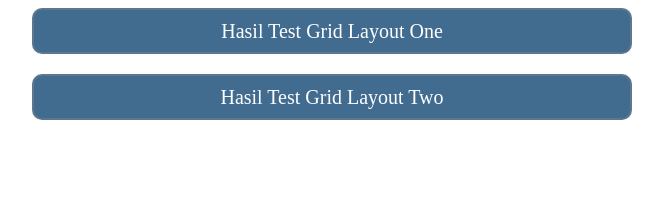
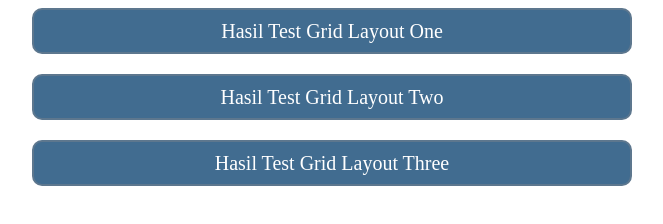
Before and after one commit to fitrifityanto/test-mySkills-grid-layout, a plain HTML site: page index.html in a window 1280 px wide. Shown: the whole page, without its empty margins (308-971 px from the left). Drawn offline with Linux system fonts and the light colour scheme.

Commit message:
menambahkan link untuk Hasil test grid layout three

```diff
--- a/index.html
+++ b/index.html
@@ -12,8 +12,7 @@
     <div class="container">
         <div><a href="grid-layout-one/index.html">Hasil Test Grid Layout One </a></div>
         <div><a href="grid-layout-two/index.html">Hasil Test Grid Layout Two </a></div>
-        <!-- <div></div>
-        <div></div> -->
+        <div><a href="grid-layout-three/index.html">Hasil Test Grid Layout Three </a></div>
     </div>
 </body>
 </html>
```
